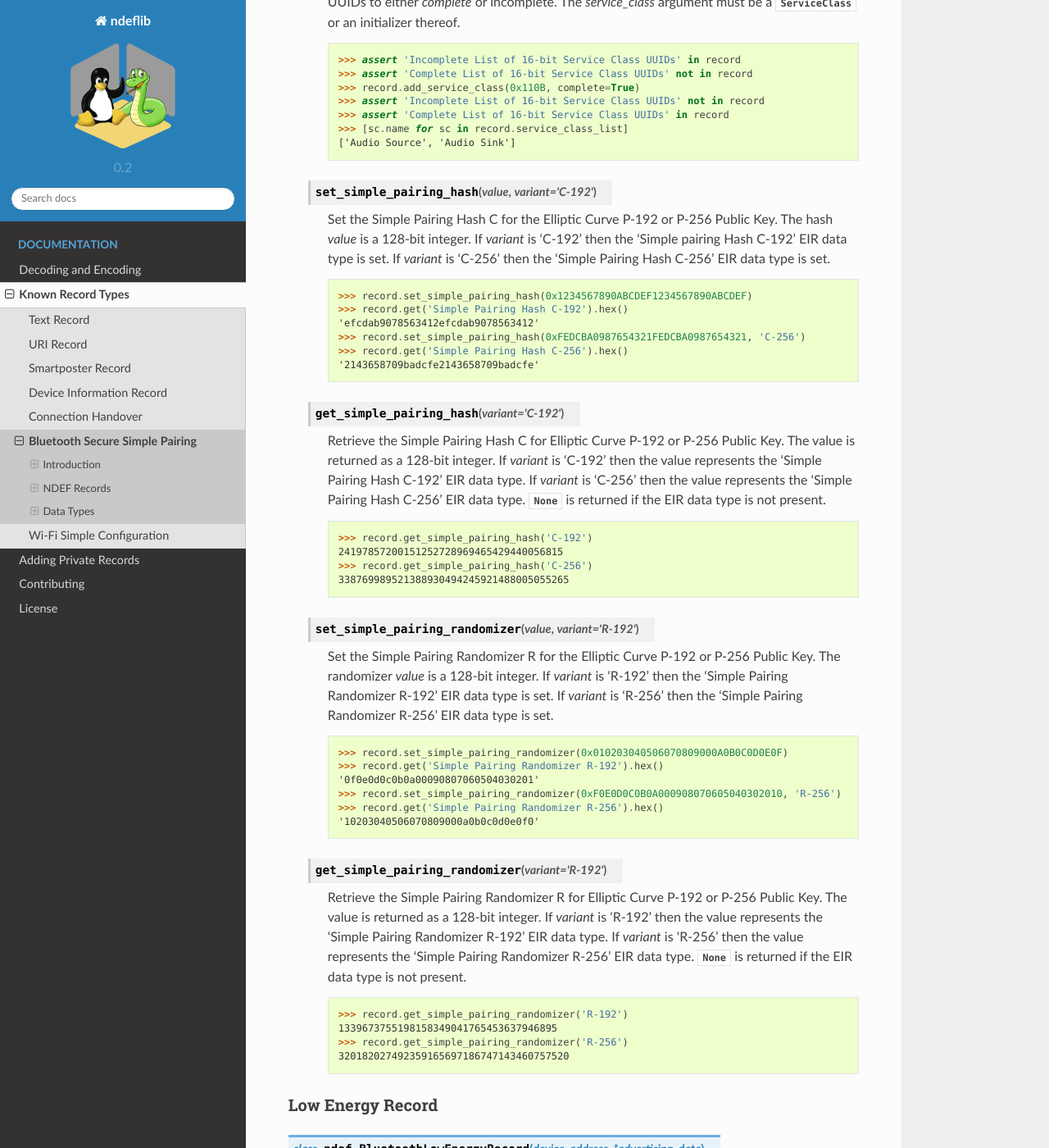
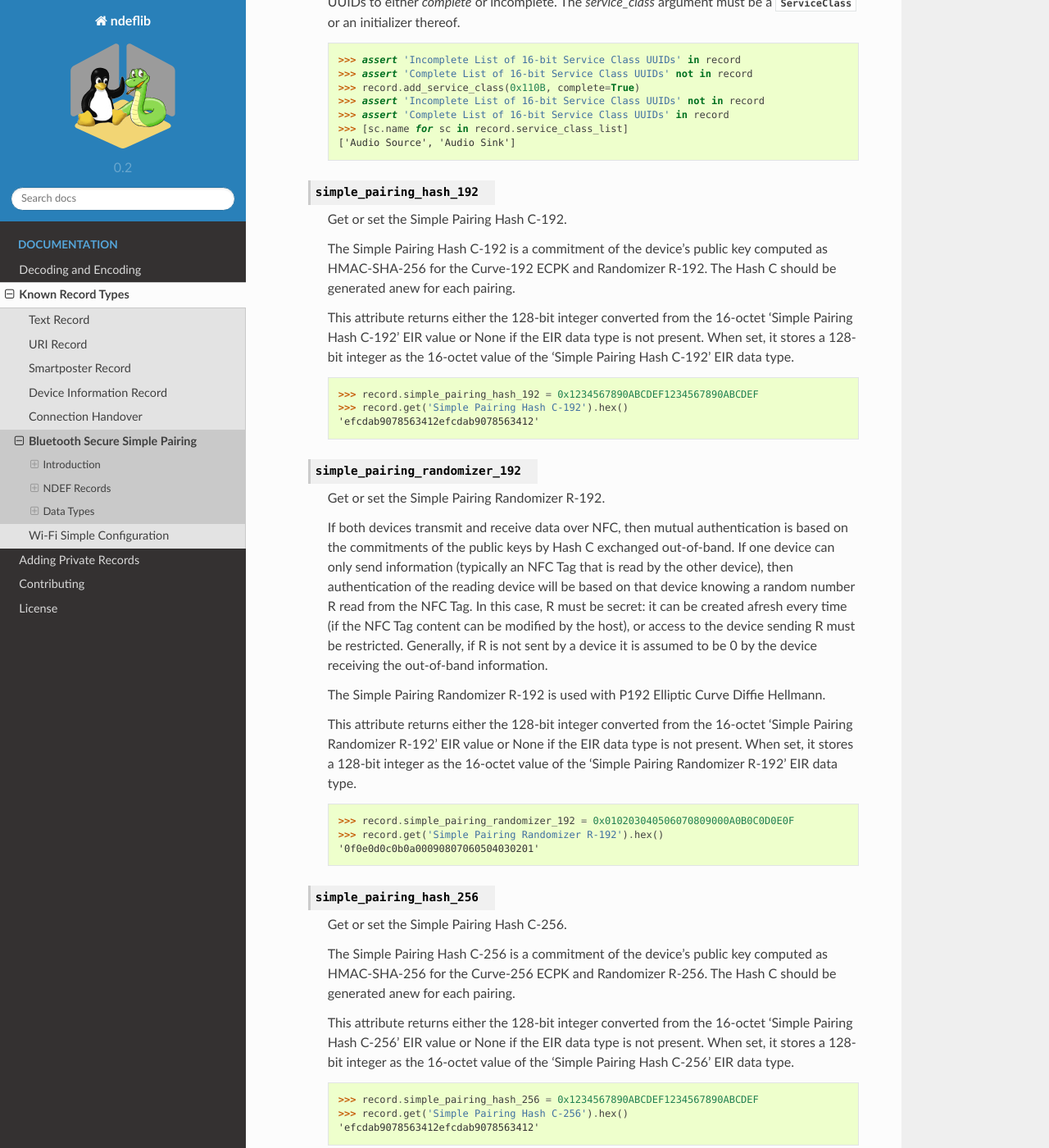
Before and after one commit to nfcpy/ndeflib, a Sphinx documentation site: the page built from docs/records/bluetooth.rst, in a window 1280 px wide and 1400 px high, scrolled down 5588 px. Shown: the whole window at 82% size. Built offline with Sphinx 7.4.7 and the Read the Docs theme 2.0.0, drawn with Linux system fonts in a browser that asks for light colours; some of the changed text lies outside the part shown.

Commit message:
Hash and randomizer as attributes and shared conversion.
The simple pairing hash and randomizer values are now accessed as
attributes specific to the P192 and P256 variants. Also the conversion
between 128-bit integer values and 16-octet transmission values is
factored into a private shared method.

```diff
--- a/docs/records/bluetooth.rst
+++ b/docs/records/bluetooth.rst
@@ -306,62 +306,93 @@ Easy Pairing Record
       >>> [sc.name for sc in record.service_class_list]
       ['Audio Source', 'Audio Sink']
 
-   .. method:: set_simple_pairing_hash(value, variant='C-192')
+   .. attribute:: simple_pairing_hash_192
 
-      Set the Simple Pairing Hash C for the Elliptic Curve P-192 or P-256 Public
-      Key. The hash *value* is a 128-bit integer. If *variant* is 'C-192' then
-      the 'Simple pairing Hash C-192' EIR data type is set. If *variant* is
-      'C-256' then the 'Simple Pairing Hash C-256' EIR data type is set.
+      Get or set the Simple Pairing Hash C-192.
 
-      >>> record.set_simple_pairing_hash(0x1234567890ABCDEF1234567890ABCDEF)
+      The Simple Pairing Hash C-192 is a commitment of the device's public key
+      computed as HMAC-SHA-256 for the Curve-192 ECPK and Randomizer R-192. The
+      Hash C should be generated anew for each pairing.
+
+      This attribute returns either the 128-bit integer converted from the
+      16-octet 'Simple Pairing Hash C-192' EIR value or None if the EIR data
+      type is not present. When set, it stores a 128-bit integer as the 16-octet
+      value of the 'Simple Pairing Hash C-192' EIR data type.
+
+      >>> record.simple_pairing_hash_192 = 0x1234567890ABCDEF1234567890ABCDEF
       >>> record.get('Simple Pairing Hash C-192').hex()
       'efcdab9078563412efcdab9078563412'
-      >>> record.set_simple_pairing_hash(0xFEDCBA0987654321FEDCBA0987654321, 'C-256')
-      >>> record.get('Simple Pairing Hash C-256').hex()
-      '2143658709badcfe2143658709badcfe'
 
-   .. method:: get_simple_pairing_hash(variant='C-192')
+   .. attribute:: simple_pairing_randomizer_192
 
-      Retrieve the Simple Pairing Hash C for Elliptic Curve P-192 or P-256
-      Public Key. The value is returned as a 128-bit integer. If *variant* is
-      'C-192' then the value represents the 'Simple Pairing Hash C-192' EIR data
-      type. If *variant* is 'C-256' then the value represents the 'Simple
-      Pairing Hash C-256' EIR data type. :const:`None` is returned if the EIR
-      data type is not present.
+      Get or set the Simple Pairing Randomizer R-192.
 
-      >>> record.get_simple_pairing_hash('C-192')
-      24197857200151252728969465429440056815
-      >>> record.get_simple_pairing_hash('C-256')
-      338769989521388930494245921488005055265
+      If both devices transmit and receive data over NFC, then mutual
+      authentication is based on the commitments of the public keys by Hash C
+      exchanged out-of-band. If one device can only send information (typically
+      an NFC Tag that is read by the other device), then authentication of the
+      reading device will be based on that device knowing a random number R read
+      from the NFC Tag. In this case, R must be secret: it can be created afresh
+      every time (if the NFC Tag content can be modified by the host), or access
+      to the device sending R must be restricted. Generally, if R is not sent by
+      a device it is assumed to be 0 by the device receiving the out-of-band
+      information.
 
-   .. method:: set_simple_pairing_randomizer(value, variant='R-192')
+      The Simple Pairing Randomizer R-192 is used with P192 Elliptic Curve
+      Diffie Hellmann.
 
-      Set the Simple Pairing Randomizer R for the Elliptic Curve P-192 or P-256
-      Public Key. The randomizer *value* is a 128-bit integer. If *variant* is
-      'R-192' then the 'Simple Pairing Randomizer R-192' EIR data type is
-      set. If *variant* is 'R-256' then the 'Simple Pairing Randomizer R-256'
-      EIR data type is set.
+      This attribute returns either the 128-bit integer converted from the
+      16-octet 'Simple Pairing Randomizer R-192' EIR value or None if the EIR
+      data type is not present. When set, it stores a 128-bit integer as the
+      16-octet value of the 'Simple Pairing Randomizer R-192' EIR data type.
 
-      >>> record.set_simple_pairing_randomizer(0x010203040506070809000A0B0C0D0E0F)
+      >>> record.simple_pairing_randomizer_192 = 0x010203040506070809000A0B0C0D0E0F
       >>> record.get('Simple Pairing Randomizer R-192').hex()
       '0f0e0d0c0b0a00090807060504030201'
-      >>> record.set_simple_pairing_randomizer(0xF0E0D0C0B0A000908070605040302010, 'R-256')
+
+   .. attribute:: simple_pairing_hash_256
+
+      Get or set the Simple Pairing Hash C-256.
+
+      The Simple Pairing Hash C-256 is a commitment of the device's public key
+      computed as HMAC-SHA-256 for the Curve-256 ECPK and Randomizer R-256. The
+      Hash C should be generated anew for each pairing.
+
+      This attribute returns either the 128-bit integer converted from the
+      16-octet 'Simple Pairing Hash C-256' EIR value or None if the EIR data
+      type is not present. When set, it stores a 128-bit integer as the 16-octet
+      value of the 'Simple Pairing Hash C-256' EIR data type.
+
+      >>> record.simple_pairing_hash_256 = 0x1234567890ABCDEF1234567890ABCDEF
+      >>> record.get('Simple Pairing Hash C-256').hex()
+      'efcdab9078563412efcdab9078563412'
+
+   .. attribute:: simple_pairing_randomizer_256
+
+      Get or set the Simple Pairing Randomizer R-256.
+
+      If both devices transmit and receive data over NFC, then mutual
+      authentication is based on the commitments of the public keys by Hash C
+      exchanged out-of-band. If one device can only send information (typically
+      an NFC Tag that is read by the other device), then authentication of the
+      reading device will be based on that device knowing a random number R read
+      from the NFC Tag. In this case, R must be secret: it can be created afresh
+      every time (if the NFC Tag content can be modified by the host), or access
+      to the device sending R must be restricted. Generally, if R is not sent by
+      a device it is assumed to be 0 by the device receiving the out-of-band
+      information.
+
+      The Simple Pairing Randomizer R-256 is used with P256 Elliptic Curve
+      Diffie Hellmann.
+
+      This attribute returns either the 128-bit integer converted from the
+      16-octet 'Simple Pairing Randomizer R-256' EIR value or None if the EIR
+      data type is not present. When set, it stores a 128-bit integer as the
+      16-octet value of the 'Simple Pairing Randomizer R-256' EIR data type.
+
+      >>> record.simple_pairing_randomizer_256 = 0x010203040506070809000A0B0C0D0E0F
       >>> record.get('Simple Pairing Randomizer R-256').hex()
-      '10203040506070809000a0b0c0d0e0f0'
-
-   .. method:: get_simple_pairing_randomizer(variant='R-192')
-
-      Retrieve the Simple Pairing Randomizer R for Elliptic Curve P-192 or P-256
-      Public Key. The value is returned as a 128-bit integer. If *variant* is
-      'R-192' then the value represents the 'Simple Pairing Randomizer R-192'
-      EIR data type. If *variant* is 'R-256' then the value represents the
-      'Simple Pairing Randomizer R-256' EIR data type. :const:`None` is returned
-      if the EIR data type is not present.
-
-      >>> record.get_simple_pairing_randomizer('R-192')
-      1339673755198158349041765453637946895
-      >>> record.get_simple_pairing_randomizer('R-256')
-      320182027492359165697186747143460757520
+      '0f0e0d0c0b0a00090807060504030201'
 
 
 Low Energy Record
```
Also changed, not shown: 2 other files.
